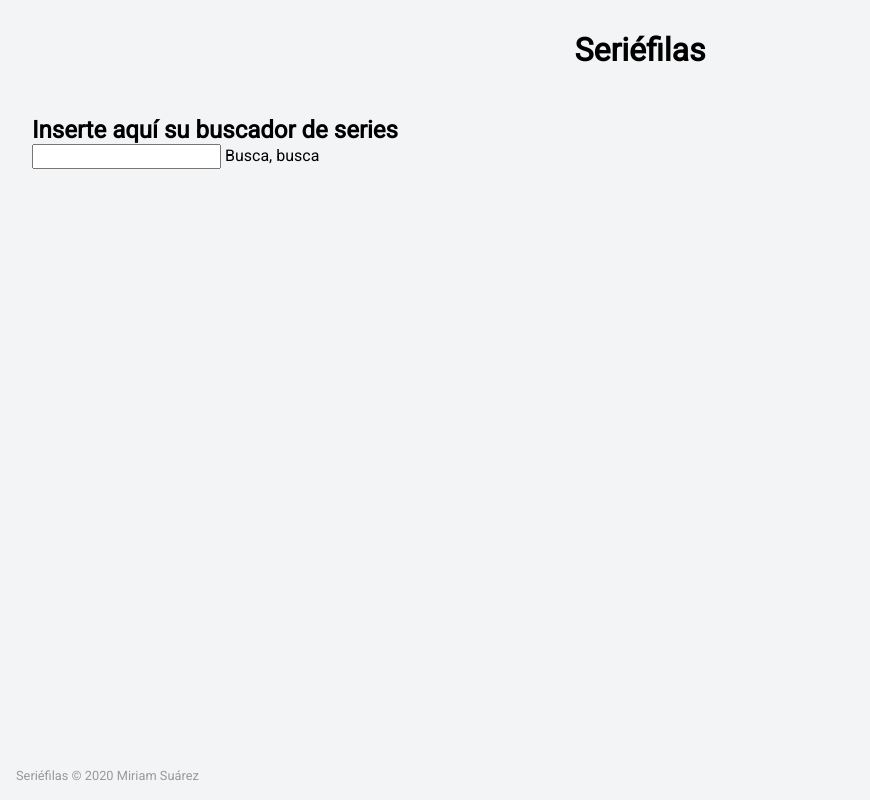
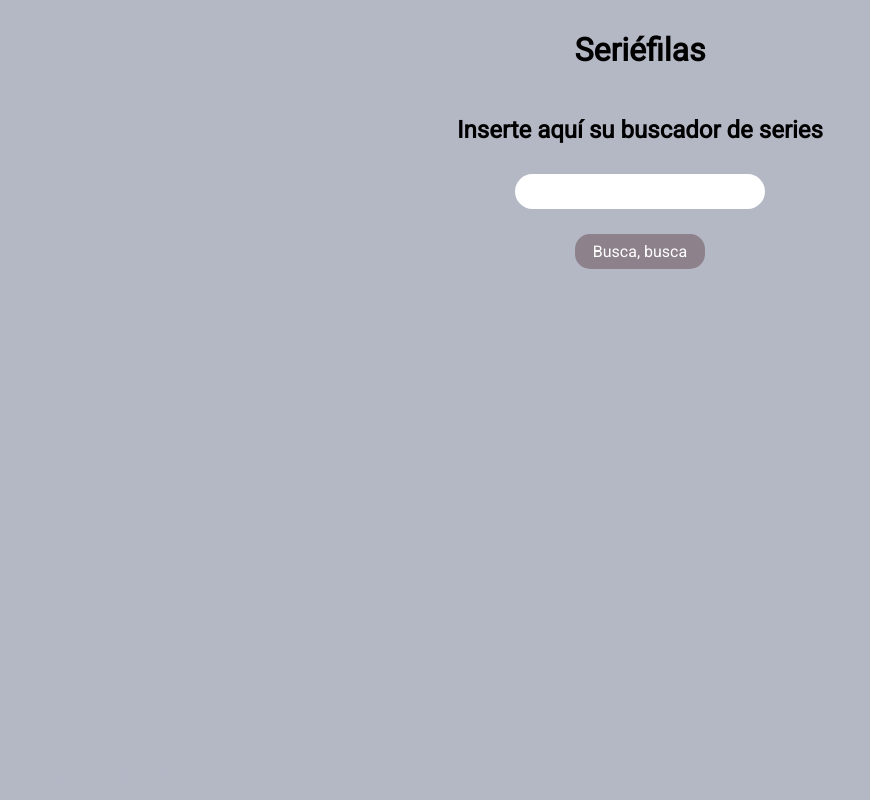
Before and after one commit to miriamschaefer/seriefilas, a website: page src/html/index.html in a window 1280 px wide. Shown: the whole page, without its empty margins (0-870 px from the left). Drawn offline with nearby package versions, Linux system fonts and the light colour scheme; files that its build step writes are made by us from their sources.

Commit message:
add first css

```diff
--- a/src/html/partials/main.html
+++ b/src/html/partials/main.html
@@ -1,9 +1,6 @@
 <main class="main">
-  <section class="main__title">
-    <h2>Inserte aquí su buscador de series</h2>
-  </section>
-
   <section class="main__search">
+    <h2 class="main__search__title">Inserte aquí su buscador de series</h2>
     <form action="" method="POST" class="main__search__form" id="js-form">
       <input
         type="text"
@@ -16,6 +13,6 @@
     </form>
   </section>
 
-  <section class="main__results"></section>
-  <section class="main__favs"></section>
+  <section class="main__results js-results-container"></section>
+  <section class="main__favs js-favs-container"></section>
 </main>
--- a/src/scss/core/_variables.scss
+++ b/src/scss/core/_variables.scss
@@ -2,5 +2,8 @@
 $font-main: 'Roboto', sans-serif;
 
 // colors
-$color-white: #f3f4f5;
-$color-secondary: #999;
+$color-white: #fefffe;
+$color-background: #b4b8c5;
+$color-secondary: #e9ebf8;
+$color-tertiary: #a5a299;
+$color-quaternary: #8d818c;
--- a/src/scss/layout/_footer.scss
+++ b/src/scss/layout/_footer.scss
@@ -4,5 +4,5 @@
   bottom: 0;
   width: 100vw;
   padding: 1rem;
-  color: $color-secondary;
+  color: $color-background;
 }
--- a/src/scss/layout/_page.scss
+++ b/src/scss/layout/_page.scss
@@ -1,7 +1,46 @@
 body {
   padding: 2rem;
   height: 100vh;
-  background: url("../images/logo-adalab.png") center center no-repeat
-    $color-white;
   font-family: $font-main;
+  background-color: $color-background;
 }
+
+.main {
+  display: flex;
+  flex-direction: column;
+  align-items: center;
+  justify-content: center;
+
+  &__search {
+    display: flex;
+    flex-direction: column;
+    justify-content: center;
+    text-align: center;
+
+    &__title {
+      margin-bottom: 30px;
+    }
+
+    &__form {
+      display: flex;
+      flex-direction: column;
+      align-items: center;
+
+      &__input {
+        height: 35px;
+        width: 250px;
+        border: none;
+        border-radius: 20px;
+      }
+
+      &__button {
+        margin-top: 25px;
+        width: 130px;
+        height: 35px;
+        border-radius: 15px;
+        color: $color-white;
+        background-color: $color-quaternary;
+      }
+    }
+  }
+}
```
